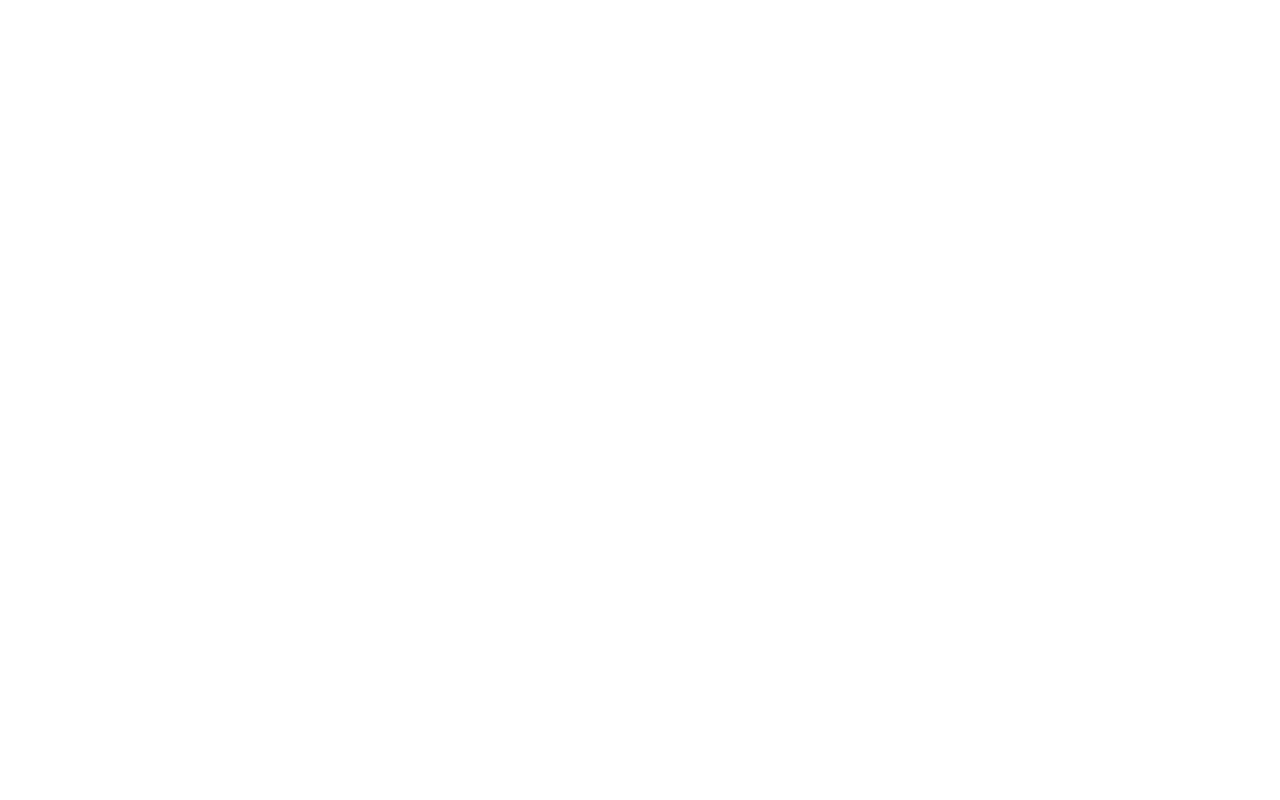
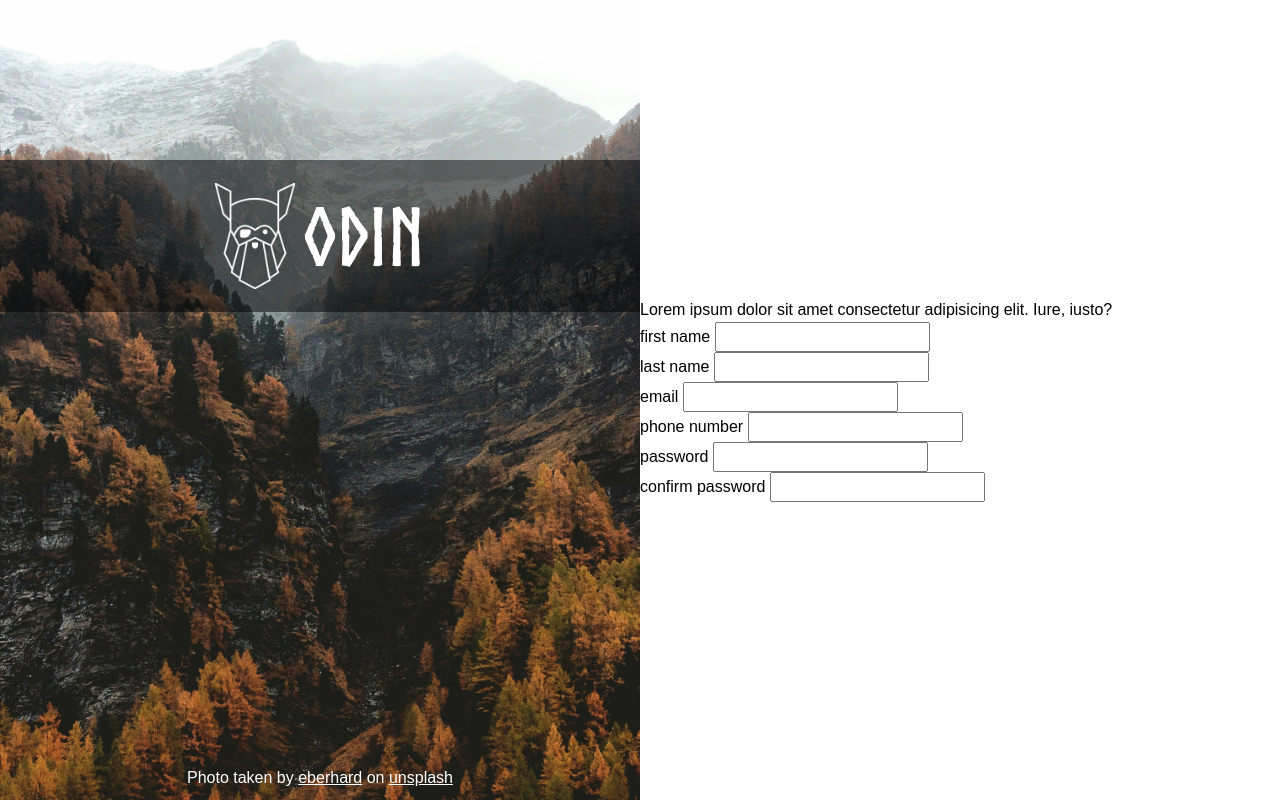
Before and after one commit to chrisvn188/sign-up-form, a plain HTML site: page index.html in a window 1280 px wide. Drawn offline with Linux system fonts and the light colour scheme.

Commit message:
Style side image

```diff
--- a/index.html
+++ b/index.html
@@ -9,13 +9,47 @@
   <body>
     <div class="container">
       <div class="image-container">
-        <img src="" alt="" />
-        <div class="logo"></div>
-        <div class="img-description"></div>
+        <img src="./nature.jpg" alt="nature" />
+        <div class="logo">
+          <img src="./odin-lined.png" alt="odin" />
+          <span>ODIN</span>
+        </div>
+        <div class="img-description">
+          Photo taken by
+          <a href="https://unsplash.com/@eberhardgross">eberhard</a> on
+          <a href="https://unsplash.com/">unsplash</a>
+        </div>
       </div>
       <div class="form-container">
-        <div class="intro-text"></div>
-        <form action=""></form>
+        <div class="intro-text">
+          Lorem ipsum dolor sit amet consectetur adipisicing elit. Iure, iusto?
+        </div>
+        <form action="">
+          <div class="form-group">
+            <label for="first_name">first name</label>
+            <input type="text" id="first_name" name="first_name" />
+          </div>
+          <div class="form-group">
+            <label for="last_name">last name</label>
+            <input type="text" id="last_name" name="last_name" />
+          </div>
+          <div class="form-group">
+            <label for="email">email</label>
+            <input type="email" id="email" name="email" />
+          </div>
+          <div class="form-group">
+            <label for="phone_number">phone number</label>
+            <input type="text" id="phone_number" name="phone_number" />
+          </div>
+          <div class="form-group">
+            <label for="password">password</label>
+            <input type="text" id="password" name="password" />
+          </div>
+          <div class="form-group">
+            <label for="confirm_password">confirm password</label>
+            <input type="text" id="confirm_password" name="confirm_password" />
+          </div>
+        </form>
       </div>
     </div>
   </body>
--- a/style.css
+++ b/style.css
@@ -0,0 +1,91 @@
+@font-face {
+  font-family: NorseBold;
+  src: url(./Norse-Bold.otf);
+}
+*,
+*::before,
+*::after {
+  box-sizing: border-box;
+}
+
+* {
+  margin: 0;
+}
+
+body {
+  line-height: 1.5;
+  -webkit-font-smoothing: antialiased;
+  font-family: Arial, Helvetica, sans-serif;
+}
+
+img,
+picture,
+video,
+canvas,
+svg {
+  display: block;
+  max-width: 100%;
+}
+
+input,
+button,
+textarea,
+select {
+  font: inherit;
+}
+
+p,
+h1,
+h2,
+h3,
+h4,
+h5,
+h6 {
+  overflow-wrap: break-word;
+}
+
+.container {
+  display: flex;
+}
+.form-container {
+  align-self: center;
+}
+.image-container {
+  width: 40rem;
+  height: 100vh;
+  position: relative;
+  & img {
+    width: 100%;
+    height: 100%;
+    object-fit: cover;
+  }
+}
+.logo {
+  position: absolute;
+  top: 10rem;
+  display: flex;
+  background-color: rgba(0, 0, 0, 0.5);
+  width: 100%;
+  justify-content: center;
+  align-items: center;
+  padding: 1rem;
+  gap: 0.5rem;
+  & img {
+    width: 80px;
+  }
+  & span {
+    font-size: 5rem;
+    color: white;
+    font-family: NorseBold;
+  }
+}
+.img-description {
+  position: absolute;
+  bottom: 10px;
+  left: 50%;
+  transform: translateX(-50%);
+  color: white;
+  & a {
+    color: white;
+  }
+}
```
Also changed, not shown: Norse-Bold.otf (added).
